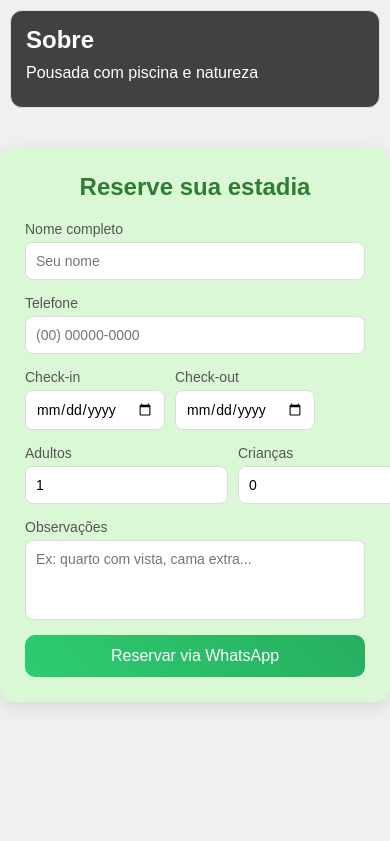
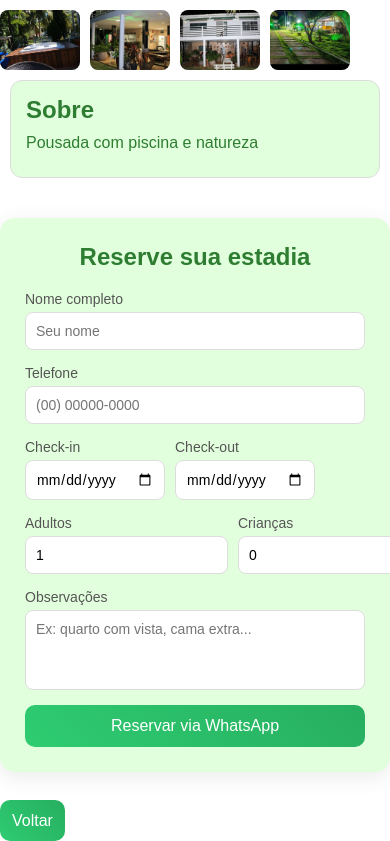
Before and after one commit to willianportinary-9/cartaovisitaserrado, a plain HTML site: page sitiostones.html in a window 390 px wide. Shown: the part 300-1141 px from the top of the page. Before the commit the page ends 1042 px from the top, so only its background shows below. Drawn offline with Linux system fonts and the light colour scheme.

Commit message:
Add files via upload

```diff
--- a/css/style.css
+++ b/css/style.css
@@ -34,13 +34,14 @@ body {
 }
 
 .logo-text span {
-  font-size: 18px;
-  text-shadow: none;
+  font-size: 15px;
+  text-shadow: 5px 5px 5px #55535333;
 }
 
 .logo-text strong {
   font-size: 20px;
   color: #2e7d32;
+ text-shadow: 5px 5px 7px #55535333;
 }
 
 .menu a {
@@ -53,8 +54,9 @@ body {
   background: #2e7d32;
   color: white;
   padding: 10px 15px;
-  border-radius: 8px;
+  border-radius: 5px;
   text-decoration: none;
+  margin-left: -12px;
 
 
 }
@@ -92,6 +94,7 @@ body {
   background: rgba(0,0,0,0.4);
   padding: 15px;
   border-radius: 10px;
+  margin-left: -45px;
 
 }
 .banner  p{
@@ -330,7 +333,7 @@ footer {
   padding: 25px;
   background: #c3ffb779;
   border-radius: 15px;
-  box-shadow: 0 5px 20px rgba(0,0,0,0.1);
+  box-shadow: 0 5px 20px rgba(61, 58, 58, 0.1);
 }
 
 .reserva h2 {
@@ -435,27 +438,27 @@ button:hover {
 
 }
 body{
-  background:#e8ebe8ad
+  background:#ffffffad
 
 
 }
 
 /* BOX INFO */
 .box-info {
-  background: #050505bd;
+  background: #c3ffb779;
   margin: 10px ;
   padding: 15px;
   border-radius: 12px;
-  border: 1px solid #ddd;
+  border: 1px solid #dddddd;
 
 }
 
 .box-info h2 {
-  color: #ffffff;
+  color: #2e7d32;
   margin-bottom: 10px;
 }
 .box-info p {
-  color: #ffffff;
+  color: #2e7d32;
   margin-bottom: 10px;
 }
 /* ÍCONES */
@@ -466,11 +469,49 @@ body{
   margin-top: 15px;
 
 }
-
+/*GALERIA*/
 .icones div {
   background: #f1f1f1;
   padding: 10px;
   border-radius: 8px;
   font-size: 14px;
 }
+.galeria-detalhe {
+  padding: 15px;
 }
+
+.principal img {
+  width: 100%;
+  height: 250px;
+  object-fit: cover;
+  border-radius: 10px;
+}
+
+.miniaturas {
+  display: flex;
+  gap: 10px;
+  margin-top: 10px;
+}
+
+.miniaturas img {
+  width: 80px;
+  height: 60px;
+  object-fit: cover;
+  border-radius: 8px;
+  cursor: pointer;
+}
+.btn-voltar a{
+   width: 100%;
+  padding: 12px;
+  background: linear-gradient(45deg, #2ecc71, #27ae60);
+  border: none;
+  border-radius: 10px;
+  color: #fff;
+  font-size: 16px;
+  cursor: pointer;
+  transition: 0.3s;
+  text-decoration: none;
+  text-align: center;
+
+}
+}
--- a/sitiostones.html
+++ b/sitiostones.html
@@ -2,7 +2,7 @@
 <html lang="pt-br">
 <head>
 <meta charset="UTF-8">
-<link rel="stylesheet" href="css/style.css">
+<link rel="stylesheet" href="./css/style.css">
 <title>Sítio Stones</title>
 </head>
 
@@ -11,19 +11,29 @@
 <section class="detalhe2">
 
   <div class="hero">
-    <img src="img/sitiostonesex.jpg">
+    <img src="img/sitiostonesex.jpg" id="imgprincipal">
     <div class="overlay">
       <h1>Sítio Stones</h1>
       <p>⭐ 4.8 • Próximo à Cachoeira</p>
     </div>
   </div>
 
-  <div class="box-info">
+  <div class="miniaturas">
+    <img src="/pousadas/sitiostones/img1.jpg" onclick="trocar(this)">
+    <img src="/pousadas/sitiostones/img2.jpg" onclick="trocar(this)">
+    <img src="/pousadas/sitiostones/img3.jpg" onclick="trocar(this)">
+    <img src="/pousadas/sitiostones/img4.jpg" onclick="trocar(this)">
+  </div>
+</section>
+
+
+<div class="box-info">
     <h2>Sobre</h2>
     <p>Pousada com piscina e natureza</p>
   </div>
 
-</section>
+
+
 <section class="reserva">
   <h2>Reserve sua estadia</h2>
 
@@ -69,7 +79,9 @@
 
     <button type="submit">Reservar via WhatsApp</button>
   </form>
+
 </section>
+<div class="btn-voltar"><a href="index.html" >Voltar</a></div>
 
 <script>
 document.getElementById("formReserva").addEventListener("submit", function(e) {
@@ -95,7 +107,7 @@ Adultos: ${adultos}
 Crianças: ${criancas}
 Observações: ${obs}`;
 
-  const numero = "5599999999999"; // coloque o número da pousada
+  const numero = "5538991090350"; // coloque o número da pousada
 
   const url = `https://wa.me/${numero}?text=${encodeURIComponent(mensagem)}`;
 
```
Also changed, not shown: index.html (+5 -4 lines).
